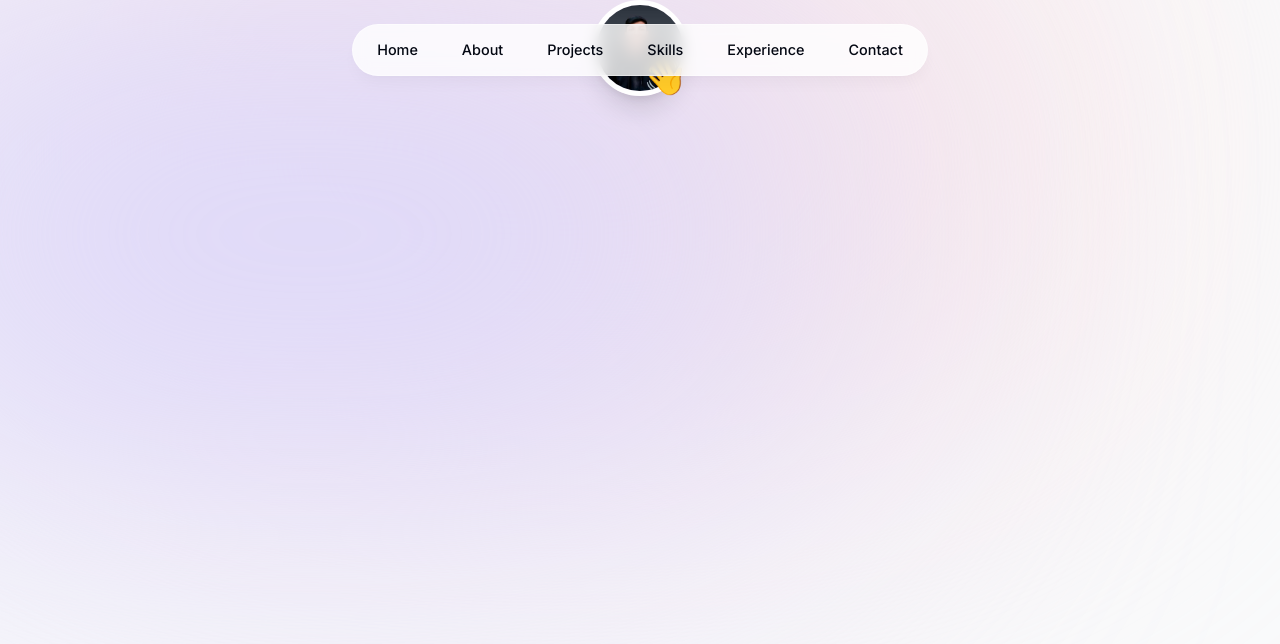
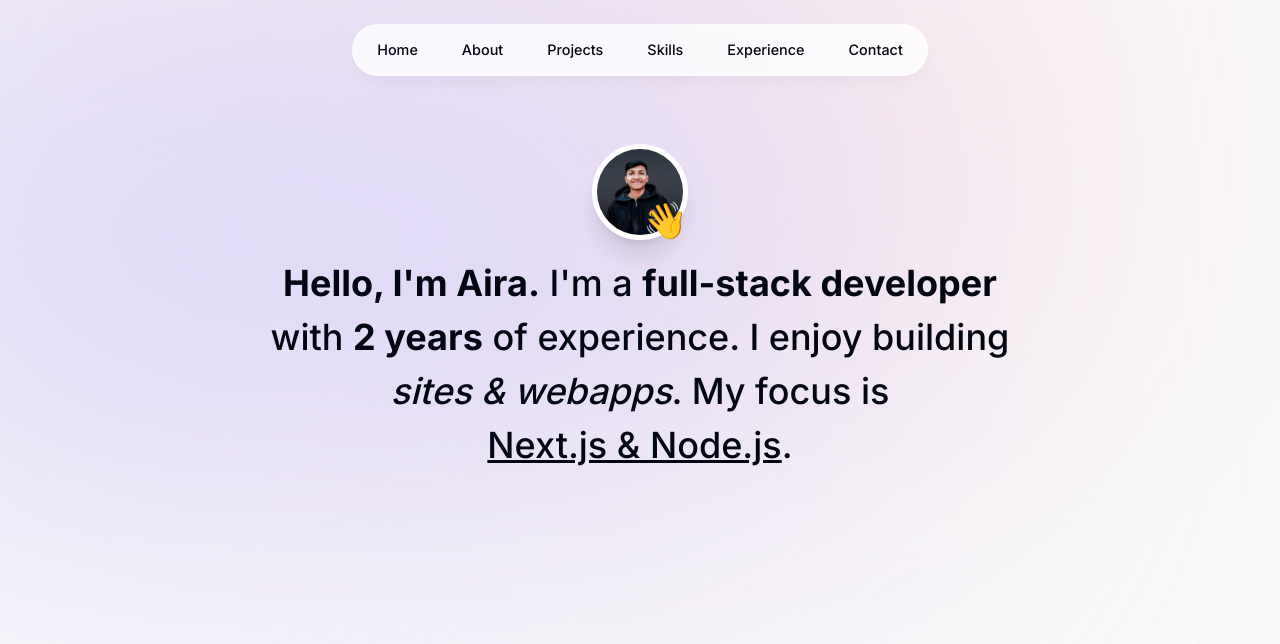
Before and after one commit to 0xaira/portfolio, a Next.js app: page / in a window 1280 px wide. Shown: the top 644 px of the page. Built offline with nearby package versions, Linux system fonts and the light colour scheme.

Commit message:
feat: Added the profile description in the Intro

```diff
--- a/app/layout.tsx
+++ b/app/layout.tsx
@@ -17,7 +17,7 @@ export default function RootLayout({
   return (
     <html lang="en">
       <body
-        className={`${inter.className} bg-gray-50 text-gray-950 relative`}
+        className={`${inter.className} bg-gray-50 text-gray-950 relative pt-28 sm:pt-36`}
       >
         <div className="bg-[#fbe2e3] absolute top-[-6rem] -z-10 right-[11rem] h-[31.25rem] w-[31.25rem] rounded-full blur-[10rem] sm:w-[68.75rem]"></div>
         <div className="bg-[#dbd7fb] absolute top-[-1rem] -z-10 left-[-35rem] h-[31.25rem] w-[50rem] rounded-full blur-[10rem] sm:w-[68.75rem] md:left-[-33rem] lg:left-[-28rem] xl:left-[-15rem] 2xl:left-[-5rem]"></div>
--- a/components/Intro.tsx
+++ b/components/Intro.tsx
@@ -1,11 +1,14 @@
-'use client'
-import { motion } from 'framer-motion'
-import React from 'react'
+"use client";
+import Image from "next/image";
+import React from "react";
+import { motion } from "framer-motion";
 import profile from "@/public/profile.jpeg";
-import Image from 'next/image';
 export default function Intro() {
   return (
-    <section>
+    <section
+      id="home"
+      className="mb-28 max-w-[50rem] text-center sm:mb-0 scroll-mt-[100rem]"
+    >
       <div className="flex items-center justify-center">
         <div className="relative">
           <motion.div
@@ -16,9 +19,9 @@ export default function Intro() {
               duration: 0.2,
             }}
           >
-            <Image
-              src={profile}
-              alt="Aira portrait"
+          <Image
+          src={profile}
+          alt="Aira portrait"
               width="192"
               height="192"
               quality="95"
@@ -42,6 +45,18 @@ export default function Intro() {
           </motion.span>
         </div>
       </div>
+
+    <motion.h1
+        className="mb-10 mt-4 px-4 text-2xl font-medium !leading-[1.5] sm:text-4xl"
+        initial={{ opacity: 0, y: 100 }}
+        animate={{ opacity: 1, y: 0 }}
+    >
+        <span className="font-bold">Hello, I&apos;m Aira.</span> I&apos;m a{" "}
+        <span className="font-bold">full-stack developer</span> with{" "}
+        <span className="font-bold">2 years</span> of experience. I enjoy
+        building <span className="italic">sites & webapps</span>. My focus is{" "} <br></br>
+        <span className="underline">Next.js & Node.js</span>.
+    </motion.h1>
     </section>
-  )
+  );
 }
--- a/package.json
+++ b/package.json
@@ -12,7 +12,8 @@
     "framer-motion": "^11.0.25",
     "next": "14.1.4",
     "react": "^18",
-    "react-dom": "^18"
+    "react-dom": "^18",
+    "react-icons": "^5.0.1"
   },
   "devDependencies": {
     "@types/node": "^20",
```
Also changed, not shown: 1 other file (tests, documents, lock files or other folders).
